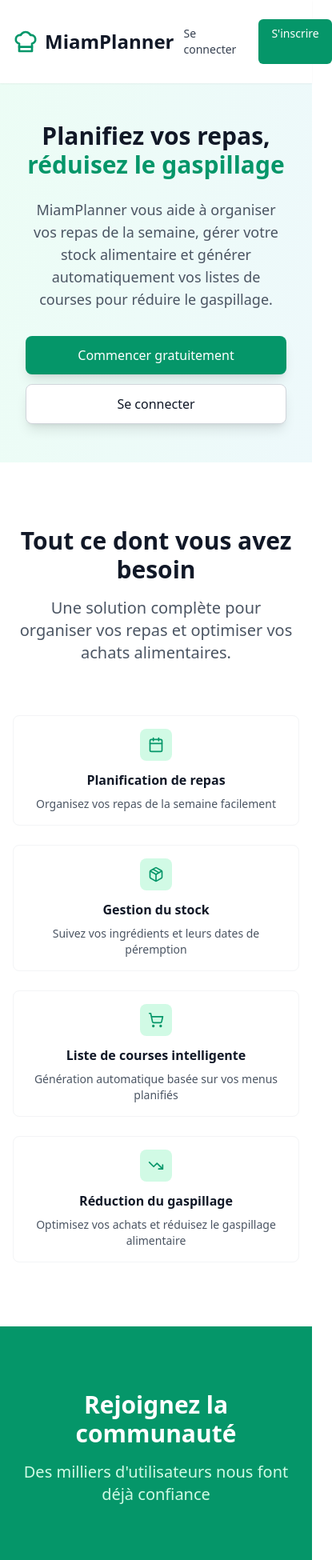
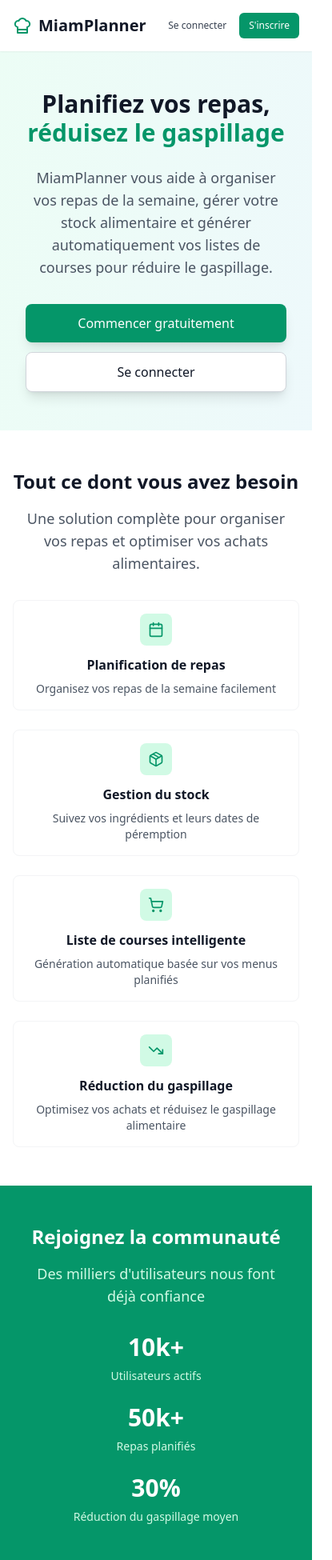
Before and after one commit to Nahary007/MiamPlanner, a React (Vite) app in the folder Frontend_planifer_miam/: page / in a window 390 px wide. Shown: the top 1950 px of the page at 80% size, 415 px wide, since content can reach past the window. Built offline with nearby package versions, Linux system fonts and the light colour scheme.

Commit message:
Fix responsive design issues for Home page header navigation
cgen-9f917f61f5754fe58b917ce26134d01c

```diff
--- a/Frontend_planifer_miam/src/pages/Home.tsx
+++ b/Frontend_planifer_miam/src/pages/Home.tsx
@@ -38,23 +38,23 @@ const Home: React.FC = () => {
       {/* Header */}
       <header className="bg-white shadow-sm">
         <div className="max-w-7xl mx-auto px-4 sm:px-6 lg:px-8">
-          <div className="flex justify-between items-center py-6">
+          <div className="flex justify-between items-center py-4 md:py-6">
             <div className="flex items-center">
-              <ChefHat className="h-8 w-8 text-emerald-600" />
-              <span className="ml-2 text-2xl font-bold text-gray-900">
+              <ChefHat className="h-6 w-6 md:h-8 md:w-8 text-emerald-600" />
+              <span className="ml-2 text-xl md:text-2xl font-bold text-gray-900">
                 MiamPlanner
               </span>
             </div>
-            <div className="flex space-x-4">
+            <div className="flex space-x-2 md:space-x-4">
               <Link
                 to="/login"
-                className="text-gray-700 hover:text-emerald-600 px-3 py-2 rounded-md text-sm font-medium transition-colors"
+                className="text-gray-700 hover:text-emerald-600 px-2 md:px-3 py-2 rounded-md text-xs md:text-sm font-medium transition-colors"
               >
                 Se connecter
               </Link>
               <Link
                 to="/register"
-                className="bg-emerald-600 hover:bg-emerald-700 text-white px-4 py-2 rounded-md text-sm font-medium transition-colors"
+                className="bg-emerald-600 hover:bg-emerald-700 text-white px-3 md:px-4 py-2 rounded-md text-xs md:text-sm font-medium transition-colors"
               >
                 S'inscrire
               </Link>
@@ -75,16 +75,16 @@ const Home: React.FC = () => {
             votre stock alimentaire et générer automatiquement vos listes de
             courses pour réduire le gaspillage.
           </p>
-          <div className="flex flex-col sm:flex-row gap-3 md:gap-4 justify-center px-4">
+          <div className="flex flex-col sm:flex-row gap-3 md:gap-4 justify-center items-center px-4 max-w-md sm:max-w-none mx-auto">
             <Link
               to="/register"
-              className="bg-emerald-600 hover:bg-emerald-700 text-white px-6 md:px-8 py-3 rounded-lg text-base md:text-lg font-medium transition-colors shadow-lg"
+              className="w-full sm:w-auto bg-emerald-600 hover:bg-emerald-700 text-white px-6 md:px-8 py-3 rounded-lg text-base md:text-lg font-medium transition-colors shadow-lg text-center"
             >
               Commencer gratuitement
             </Link>
             <Link
               to="/login"
-              className="bg-white hover:bg-gray-50 text-gray-900 px-6 md:px-8 py-3 rounded-lg text-base md:text-lg font-medium transition-colors border border-gray-300 shadow-lg"
+              className="w-full sm:w-auto bg-white hover:bg-gray-50 text-gray-900 px-6 md:px-8 py-3 rounded-lg text-base md:text-lg font-medium transition-colors border border-gray-300 shadow-lg text-center"
             >
               Se connecter
             </Link>
@@ -93,13 +93,13 @@ const Home: React.FC = () => {
       </section>
 
       {/* Features Section */}
-      <section className="py-20 bg-white">
+      <section className="py-12 md:py-20 bg-white">
         <div className="max-w-7xl mx-auto px-4 sm:px-6 lg:px-8">
-          <div className="text-center mb-16">
-            <h2 className="text-3xl md:text-4xl font-bold text-gray-900 mb-4">
+          <div className="text-center mb-8 md:mb-16">
+            <h2 className="text-2xl md:text-3xl lg:text-4xl font-bold text-gray-900 mb-4">
               Tout ce dont vous avez besoin
             </h2>
-            <p className="text-xl text-gray-600 max-w-2xl mx-auto">
+            <p className="text-lg md:text-xl text-gray-600 max-w-2xl mx-auto px-4">
               Une solution complète pour organiser vos repas et optimiser vos
               achats alimentaires.
             </p>
@@ -130,13 +130,13 @@ const Home: React.FC = () => {
       </section>
 
       {/* Stats Section */}
-      <section className="py-20 bg-emerald-600">
+      <section className="py-12 md:py-20 bg-emerald-600">
         <div className="max-w-7xl mx-auto px-4 sm:px-6 lg:px-8">
-          <div className="text-center mb-16">
-            <h2 className="text-3xl md:text-4xl font-bold text-white mb-4">
+          <div className="text-center mb-8 md:mb-16">
+            <h2 className="text-2xl md:text-3xl lg:text-4xl font-bold text-white mb-4">
               Rejoignez la communauté
             </h2>
-            <p className="text-xl text-emerald-100">
+            <p className="text-lg md:text-xl text-emerald-100 px-4">
               Des milliers d'utilisateurs nous font déjà confiance
             </p>
           </div>
@@ -190,14 +190,16 @@ const Home: React.FC = () => {
       </section>
 
       {/* Footer */}
-      <footer className="bg-gray-900 text-white py-12">
+      <footer className="bg-gray-900 text-white py-8 md:py-12">
         <div className="max-w-7xl mx-auto px-4 sm:px-6 lg:px-8">
-          <div className="flex flex-col md:flex-row justify-between items-center">
-            <div className="flex items-center mb-4 md:mb-0">
-              <ChefHat className="h-6 w-6 text-emerald-400" />
-              <span className="ml-2 text-lg font-bold">MiamPlanner</span>
+          <div className="flex flex-col md:flex-row justify-between items-center gap-4">
+            <div className="flex items-center">
+              <ChefHat className="h-5 w-5 md:h-6 md:w-6 text-emerald-400" />
+              <span className="ml-2 text-base md:text-lg font-bold">
+                MiamPlanner
+              </span>
             </div>
-            <div className="text-gray-400">
+            <div className="text-sm md:text-base text-gray-400 text-center">
               © 2025 MiamPlanner. Tous droits réservés.
             </div>
           </div>
```
